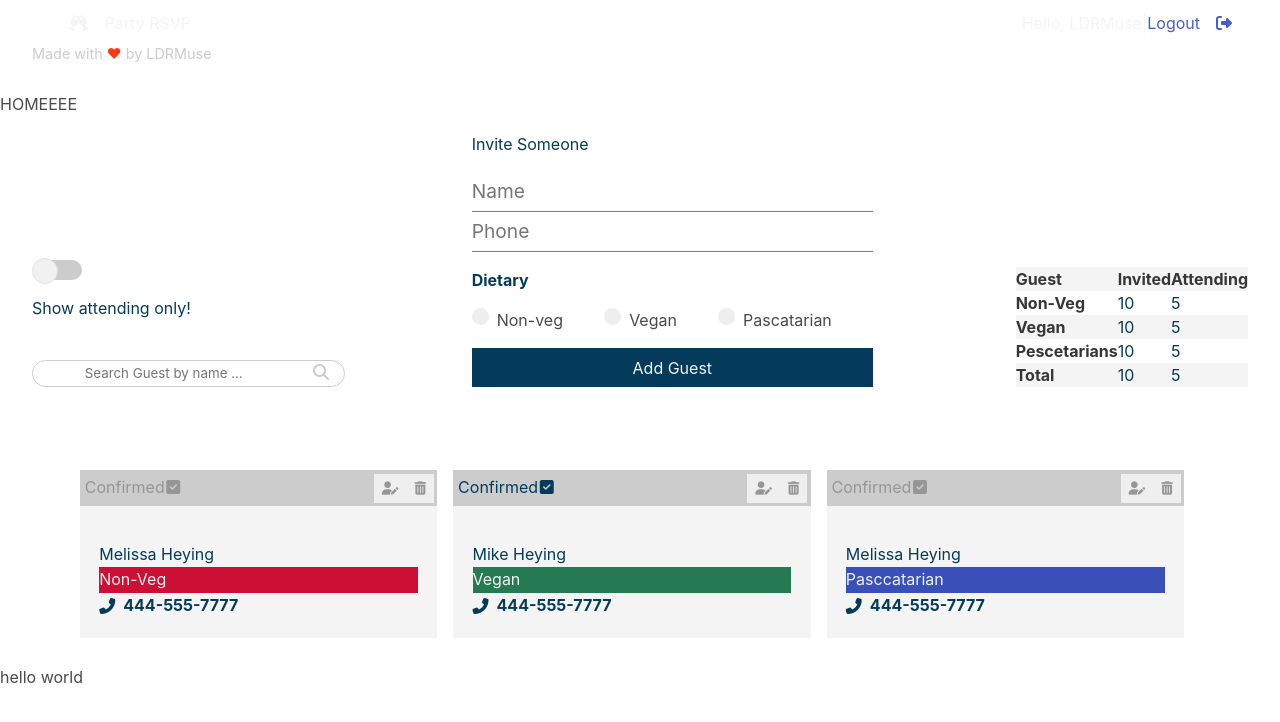
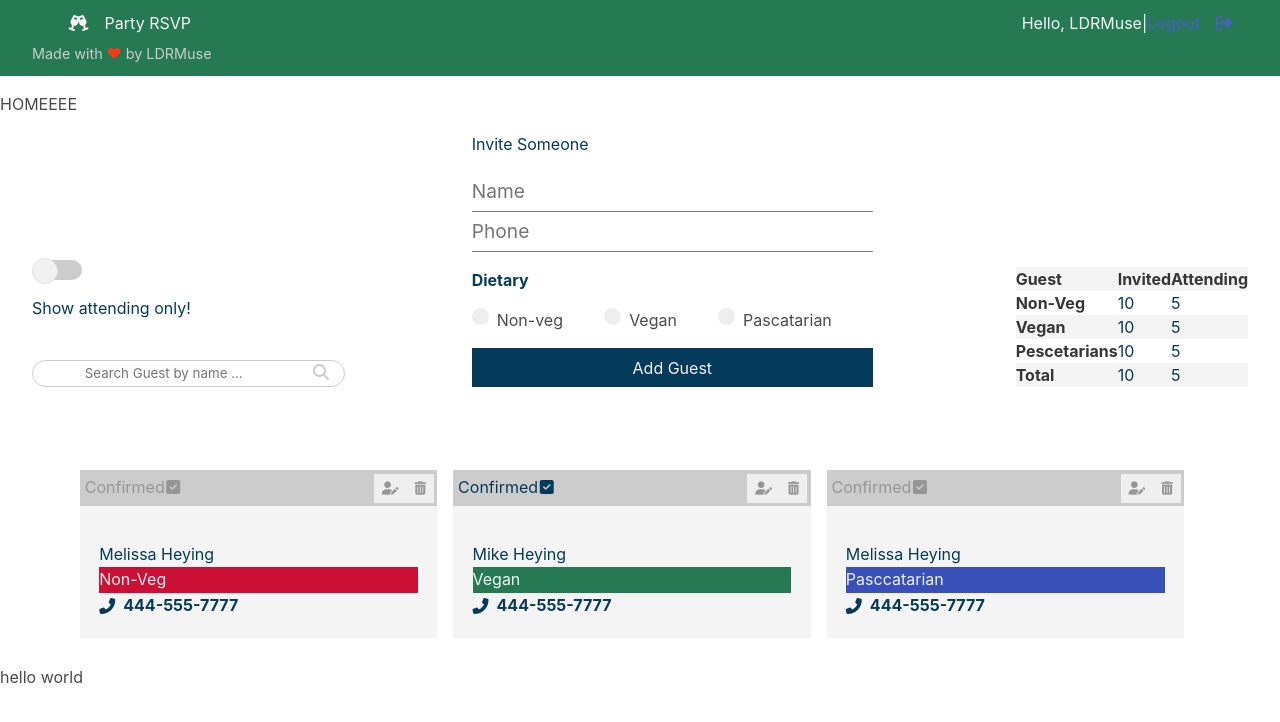
Before and after one commit to LDRMuse/rsvp-party-app, a React (Create React App) app in the folder client/: page / in a window 1280 px wide. Shown: the top 722 px of the page. Built offline with nearby package versions, Linux system fonts and the light colour scheme.

Commit message:
:lipstick: change Navbar background color

```diff
--- a/client/src/components/layouts/Navbar.js
+++ b/client/src/components/layouts/Navbar.js
@@ -2,7 +2,7 @@ import React from 'react'
 
 export const Navbar = () => {
   return (
-    <div className="navbar">
+    <div className="navbar has-background-success-dark">
       <div className="logo">
         <h1><i className='fas fa-glass-cheers' />
           Party RSVP
```
